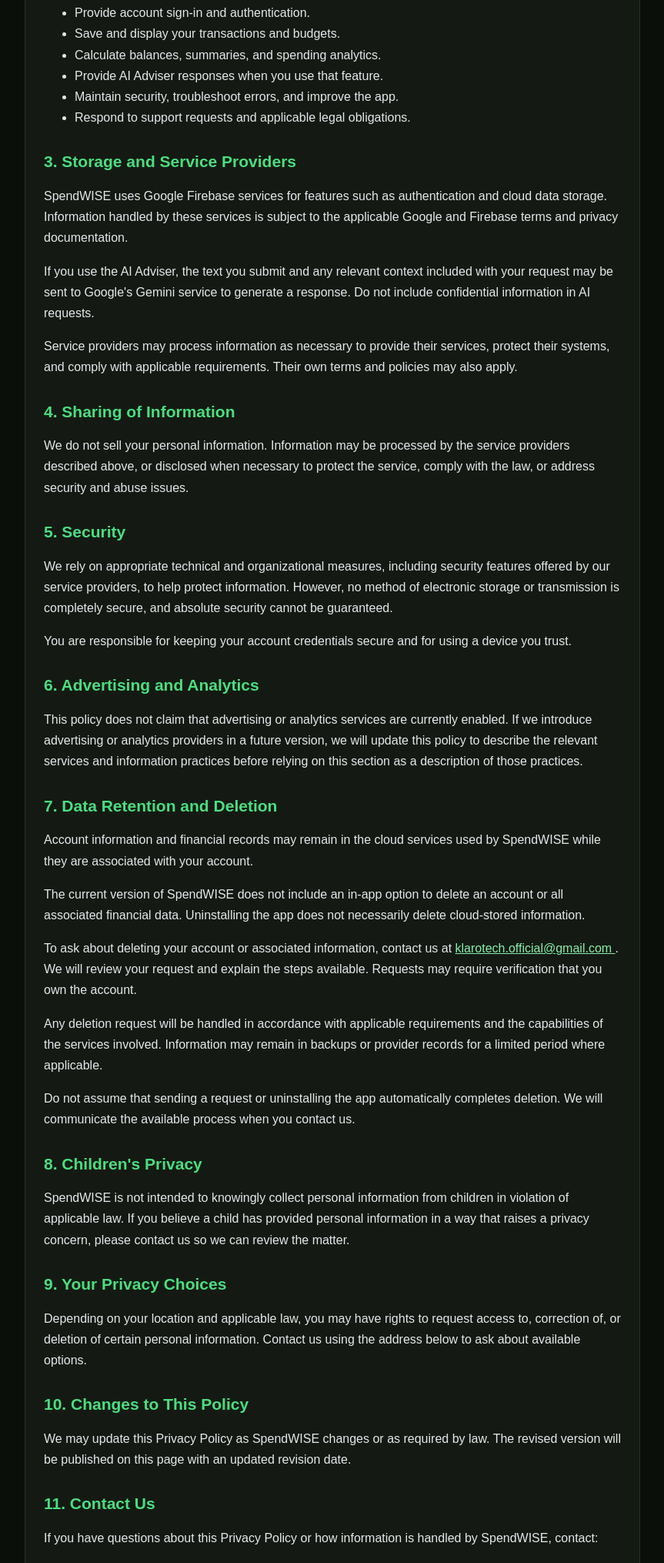
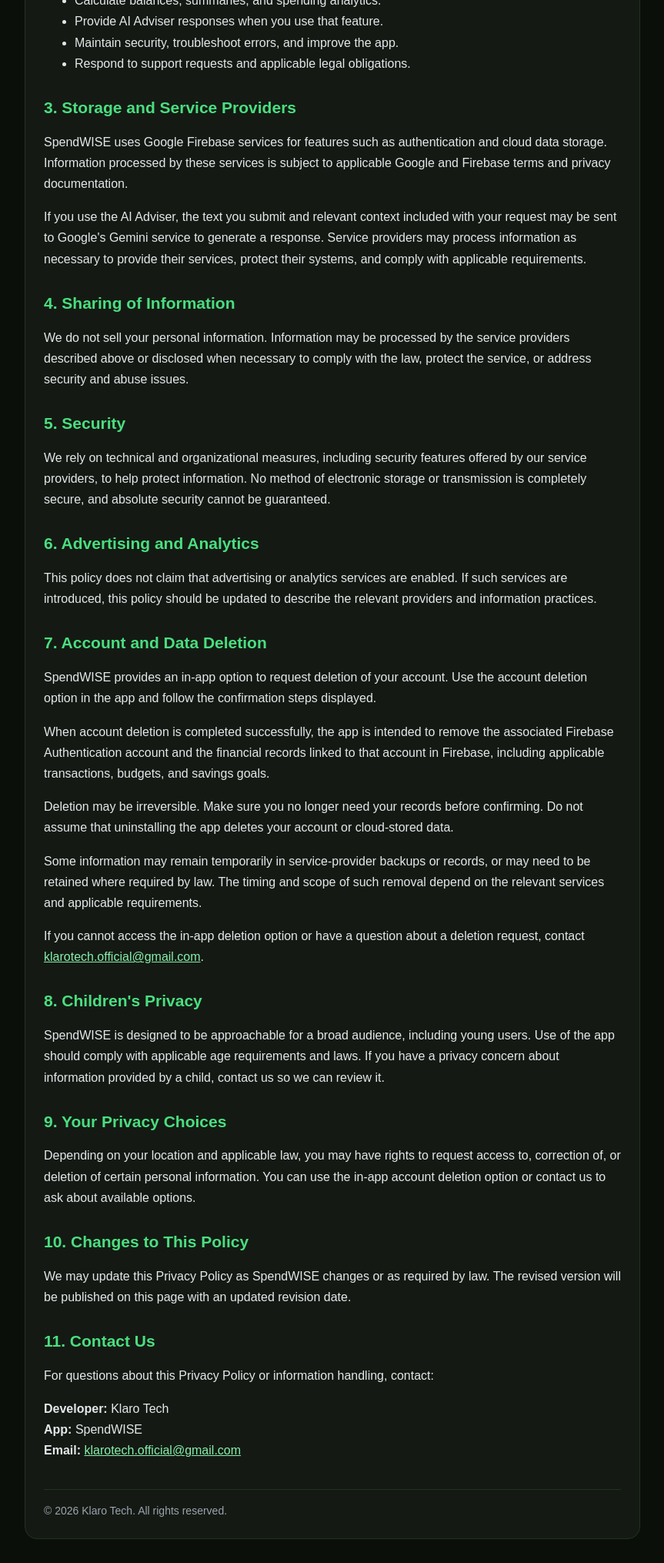
Before and after one commit to mdwasimali7643-hash/SpendWise, a plain HTML site: page privacy-policy.html in a window 1280 px wide. Shown: the part 770-2800 px from the top of the page at 77% size, without its empty margins (208-1071 px from the left). Drawn offline with Linux system fonts and the light colour scheme.

Commit message:
Update privacy-policy.html

```diff
--- a/privacy-policy.html
+++ b/privacy-policy.html
@@ -1,16 +1,12 @@
-<!DOCTYPE html>
-<html lang="en">
+<!DOCTYPE html><html lang="en">
 <head>
   <meta charset="UTF-8">
   <meta name="viewport" content="width=device-width, initial-scale=1.0">
   <meta name="theme-color" content="#0b0f0a">
   <title>Privacy Policy | SpendWISE</title>
-  <meta name="description" content="Privacy Policy for SpendWISE by Klaro Tech. Learn how information is collected, used, stored, and protected.">
+  <meta name="description" content="Privacy Policy for SpendWISE by Klaro Tech, including account deletion and data handling.">
   <style>
-    * {
-      box-sizing: border-box;
-    }
-
+    * { box-sizing: border-box; }
     body {
       margin: 0;
       padding: 24px 16px;
@@ -19,7 +15,6 @@
       font-family: Arial, sans-serif;
       line-height: 1.7;
     }
-
     main {
       max-width: 800px;
       margin: 0 auto;
@@ -28,31 +23,11 @@
       border: 1px solid #233120;
       border-radius: 16px;
     }
-
-    h1, h2 {
-      color: #4ade80;
-      line-height: 1.3;
-    }
-
-    h1 {
-      font-size: 30px;
-    }
-
-    h2 {
-      margin-top: 30px;
-      font-size: 21px;
-    }
-
-    a {
-      color: #86efac;
-      overflow-wrap: anywhere;
-    }
-
-    .updated {
-      color: #9ca3af;
-      font-size: 14px;
-    }
-
+    h1, h2 { color: #4ade80; line-height: 1.3; }
+    h1 { font-size: 30px; }
+    h2 { margin-top: 30px; font-size: 21px; }
+    a { color: #86efac; overflow-wrap: anywhere; }
+    .updated { color: #9ca3af; font-size: 14px; }
     footer {
       margin-top: 36px;
       padding-top: 16px;
@@ -65,176 +40,118 @@
 <body>
 <main>
   <h1>Privacy Policy</h1>
-    <p class="updated">Last updated: October 21, 2026</p>
-
-    <p>
+  <p class="updated">Last updated: October 24, 2026</p>  <p>
     Klaro Tech ("we", "us", or "our") provides SpendWISE,
     a personal finance tracking application. This Privacy Policy
     explains how information may be collected, used, stored, and
     shared when you use SpendWISE.
-    </p>
-
-    <h2>1. Information We Handle</h2>
+  </p>  <h2>1. Information We Handle</h2>
   <p>Depending on the features you use, SpendWISE may process:</p>
   <ul>
-      <li>
-        <strong>Account information:</strong> Information associated
-        with your account, such as your email address and authentication
-        identifiers.
-      </li>
-      <li>
-        <strong>Financial records:</strong> Income, expenses, transaction
-        descriptions, categories, dates, and budget information you enter.
-      </li>
-      <li>
-        <strong>AI Adviser messages:</strong> Questions and other text
-        you submit to the AI Adviser, together with information needed
-        to generate a response.
-      </li>
-      <li>
-        <strong>Technical information:</strong> Limited technical data
-        that may be processed by the app or its service providers to
-        operate, secure, and troubleshoot their services.
-      </li>
+    <li><strong>Account information:</strong> Email address and authentication identifiers associated with your account.</li>
+    <li><strong>Financial records:</strong> Income, expenses, transaction descriptions, categories, dates, budgets, and savings goals you enter.</li>
+    <li><strong>AI Adviser messages:</strong> Questions and relevant context submitted to the AI Adviser to generate responses.</li>
+    <li><strong>Technical information:</strong> Limited technical information processed by the app or service providers to operate, secure, and troubleshoot their services.</li>
   </ul>
   <p>
-      Please avoid entering passwords, bank login credentials, full
-      payment card numbers, or other highly sensitive information into
-      transaction descriptions or AI Adviser messages.
-    </p>
-
-    <h2>2. How We Use Information</h2>
-    <p>Information may be used to:</p>
+    Avoid entering passwords, bank login credentials, full payment card
+    numbers, or other highly sensitive information into transaction
+    descriptions or AI Adviser messages.
+  </p>  <h2>2. How We Use Information</h2>
   <ul>
     <li>Provide account sign-in and authentication.</li>
-      <li>Save and display your transactions and budgets.</li>
+    <li>Save and display transactions, budgets, and savings goals.</li>
     <li>Calculate balances, summaries, and spending analytics.</li>
     <li>Provide AI Adviser responses when you use that feature.</li>
     <li>Maintain security, troubleshoot errors, and improve the app.</li>
     <li>Respond to support requests and applicable legal obligations.</li>
-    </ul>
-
-    <h2>3. Storage and Service Providers</h2>
+  </ul>  <h2>3. Storage and Service Providers</h2>
   <p>
     SpendWISE uses Google Firebase services for features such as
-      authentication and cloud data storage. Information handled by
-      these services is subject to the applicable Google and Firebase
-      terms and privacy documentation.
+    authentication and cloud data storage. Information processed by
+    these services is subject to applicable Google and Firebase terms
+    and privacy documentation.
   </p>
   <p>
-      If you use the AI Adviser, the text you submit and any relevant
-      context included with your request may be sent to Google's Gemini
-      service to generate a response. Do not include confidential
-      information in AI requests.
+    If you use the AI Adviser, the text you submit and relevant context
+    included with your request may be sent to Google's Gemini service
+    to generate a response. Service providers may process information
+    as necessary to provide their services, protect their systems,
+    and comply with applicable requirements.
+  </p>  <h2>4. Sharing of Information</h2>
+  <p>
+    We do not sell your personal information. Information may be
+    processed by the service providers described above or disclosed
+    when necessary to comply with the law, protect the service, or
+    address security and abuse issues.
+  </p>  <h2>5. Security</h2>
+  <p>
+    We rely on technical and organizational measures, including
+    security features offered by our service providers, to help
+    protect information. No method of electronic storage or
+    transmission is completely secure, and absolute security
+    cannot be guaranteed.
+  </p>  <h2>6. Advertising and Analytics</h2>
+  <p>
+    This policy does not claim that advertising or analytics services
+    are enabled. If such services are introduced, this policy should
+    be updated to describe the relevant providers and information
+    practices.
+  </p>  <h2>7. Account and Data Deletion</h2>
+  <p>
+    SpendWISE provides an in-app option to request deletion of your
+    account. Use the account deletion option in the app and follow
+    the confirmation steps displayed.
   </p>
   <p>
-      Service providers may process information as necessary to provide
-      their services, protect their systems, and comply with applicable
-      requirements. Their own terms and policies may also apply.
-    </p>
-
-    <h2>4. Sharing of Information</h2>
-    <p>
-      We do not sell your personal information. Information may be
-      processed by the service providers described above, or disclosed
-      when necessary to protect the service, comply with the law, or
-      address security and abuse issues.
-    </p>
-
-    <h2>5. Security</h2>
-    <p>
-      We rely on appropriate technical and organizational measures,
-      including security features offered by our service providers,
-      to help protect information. However, no method of electronic
-      storage or transmission is completely secure, and absolute
-      security cannot be guaranteed.
+    When account deletion is completed successfully, the app is
+    intended to remove the associated Firebase Authentication account
+    and the financial records linked to that account in Firebase,
+    including applicable transactions, budgets, and savings goals.
   </p>
   <p>
-      You are responsible for keeping your account credentials secure
-      and for using a device you trust.
-    </p>
-
-    <h2>6. Advertising and Analytics</h2>
-    <p>
-      This policy does not claim that advertising or analytics services
-      are currently enabled. If we introduce advertising or analytics
-      providers in a future version, we will update this policy to
-      describe the relevant services and information practices before
-      relying on this section as a description of those practices.
-    </p>
-
-    <h2>7. Data Retention and Deletion</h2>
-    <p>
-      Account information and financial records may remain in the
-      cloud services used by SpendWISE while they are associated with
-      your account.
+    Deletion may be irreversible. Make sure you no longer need your
+    records before confirming. Do not assume that uninstalling the
+    app deletes your account or cloud-stored data.
   </p>
   <p>
-      The current version of SpendWISE does not include an in-app
-      option to delete an account or all associated financial data.
-      Uninstalling the app does not necessarily delete cloud-stored
-      information.
+    Some information may remain temporarily in service-provider
+    backups or records, or may need to be retained where required
+    by law. The timing and scope of such removal depend on the
+    relevant services and applicable requirements.
   </p>
   <p>
-      To ask about deleting your account or associated information,
-      contact us at
-      <a href="mailto:klarotech.official@gmail.com">
-        klarotech.official@gmail.com
-      </a>.
-      We will review your request and explain the steps available.
-      Requests may require verification that you own the account.
-    </p>
+    If you cannot access the in-app deletion option or have a question
+    about a deletion request, contact
+    <a href="mailto:klarotech.official@gmail.com">klarotech.official@gmail.com</a>.
+  </p>  <h2>8. Children's Privacy</h2>
   <p>
-      Any deletion request will be handled in accordance with applicable
-      requirements and the capabilities of the services involved.
-      Information may remain in backups or provider records for a
-      limited period where applicable.
-    </p>
+    SpendWISE is designed to be approachable for a broad audience,
+    including young users. Use of the app should comply with applicable
+    age requirements and laws. If you have a privacy concern about
+    information provided by a child, contact us so we can review it.
+  </p>  <h2>9. Your Privacy Choices</h2>
   <p>
-      Do not assume that sending a request or uninstalling the app
-      automatically completes deletion. We will communicate the
-      available process when you contact us.
-    </p>
-
-    <h2>8. Children's Privacy</h2>
-    <p>
-      SpendWISE is not intended to knowingly collect personal
-      information from children in violation of applicable law.
-      If you believe a child has provided personal information in a
-      way that raises a privacy concern, please contact us so we can
-      review the matter.
-    </p>
-
-    <h2>9. Your Privacy Choices</h2>
-    <p>
-      Depending on your location and applicable law, you may have
-      rights to request access to, correction of, or deletion of
-      certain personal information. Contact us using the address
-      below to ask about available options.
-    </p>
-
-    <h2>10. Changes to This Policy</h2>
+    Depending on your location and applicable law, you may have rights
+    to request access to, correction of, or deletion of certain
+    personal information. You can use the in-app account deletion
+    option or contact us to ask about available options.
+  </p>  <h2>10. Changes to This Policy</h2>
   <p>
     We may update this Privacy Policy as SpendWISE changes or as
     required by law. The revised version will be published on this
     page with an updated revision date.
-    </p>
-
-    <h2>11. Contact Us</h2>
+  </p>  <h2>11. Contact Us</h2>
   <p>
-      If you have questions about this Privacy Policy or how information
-      is handled by SpendWISE, contact:
+    For questions about this Privacy Policy or information handling,
+    contact:
   </p>
   <p>
     <strong>Developer:</strong> Klaro Tech<br>
     <strong>App:</strong> SpendWISE<br>
     <strong>Email:</strong>
-      <a href="mailto:klarotech.official@gmail.com">
-        klarotech.official@gmail.com
-      </a>
-    </p>
-
-    <footer>
+    <a href="mailto:klarotech.official@gmail.com">klarotech.official@gmail.com</a>
+  </p>  <footer>
     &copy; 2026 Klaro Tech. All rights reserved.
   </footer>
 </main>
```
Lines whose indentation alone changed are shown as unchanged.
